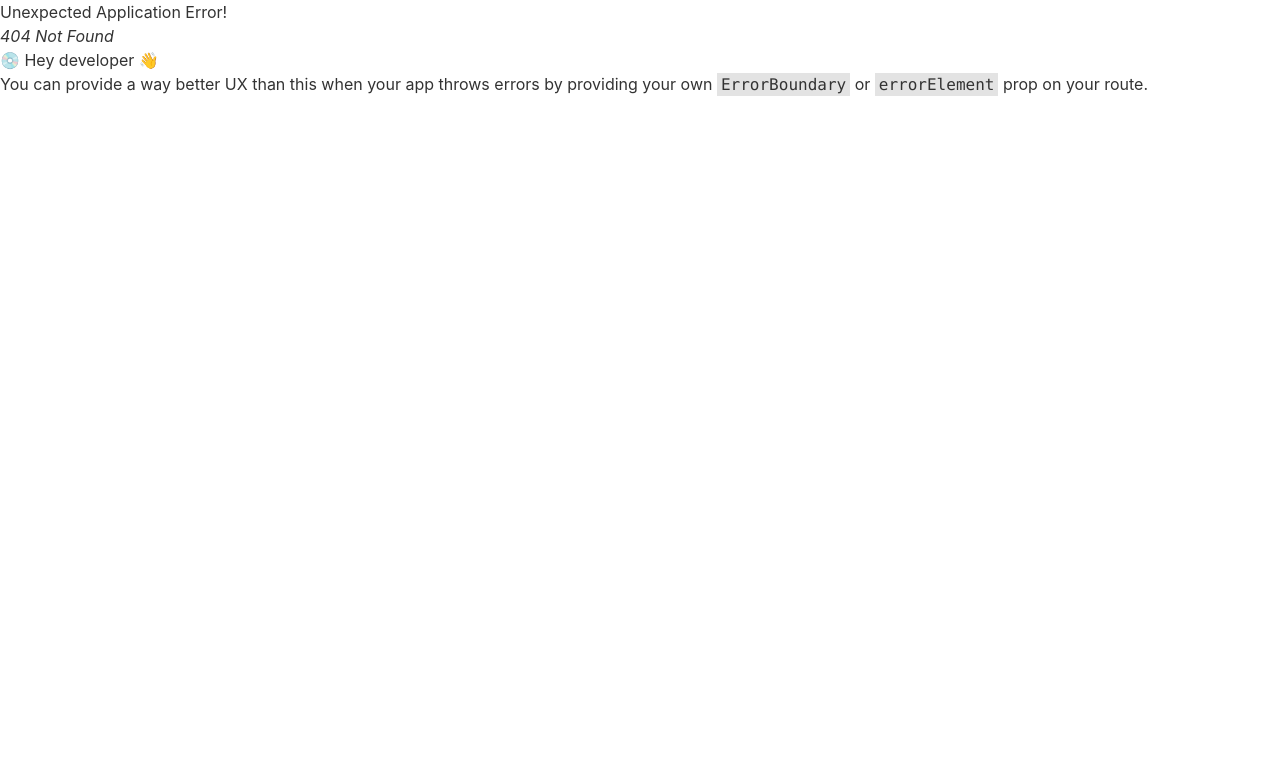
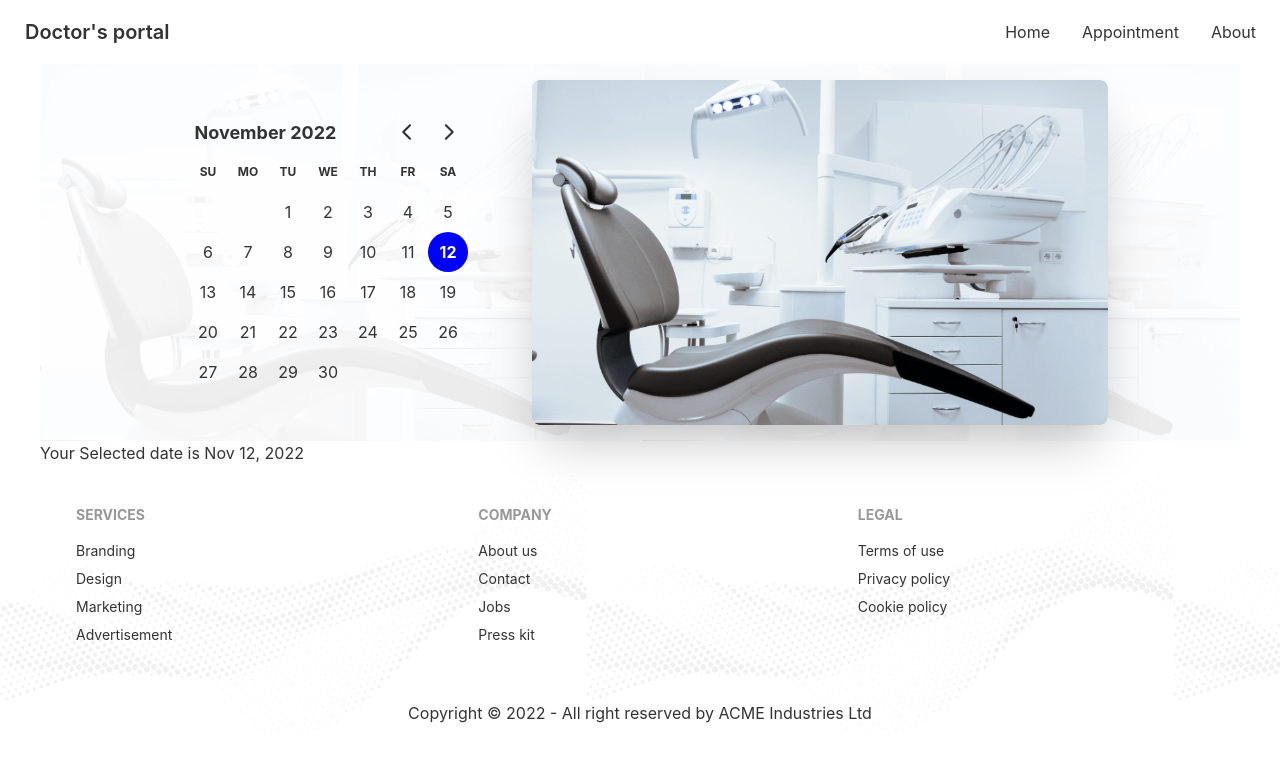
Before and after one commit to ashrafcse3/doctors-portal-client, a React (Create React App) app: page /appointment in a window 1280 px wide. Before the commit this address had no page. Shown: the top 762 px of the page. Built offline with nearby package versions, Linux system fonts and the light colour scheme.

Commit message:
designed appiontment banner

```diff
--- a/package.json
+++ b/package.json
@@ -8,7 +8,9 @@
     "@testing-library/react": "^13.4.0",
     "@testing-library/user-event": "^13.5.0",
     "daisyui": "^2.39.1",
+    "date-fns": "^2.29.3",
     "react": "^18.2.0",
+    "react-day-picker": "^8.3.6",
     "react-dom": "^18.2.0",
     "react-router-dom": "^6.4.3",
     "react-scripts": "5.0.1",
--- /dev/null
+++ b/src/Pages/Appointment/Appointment/Appointment.js
@@ -0,0 +1,19 @@
+import React, { useState } from 'react';
+import AppointmentBanner from '../AppointmentBanner/AppointmentBanner';
+import AvailableAppointments from '../AvailableAppointments/AvailableAppointments';
+
+const Appointment = () => {
+    const [dateSelected, setDateSelected] = useState(new Date());
+    return (
+        <div className='mx-auto max-w-[1200px]'>
+            <AppointmentBanner
+                dateSelected={dateSelected} setDateSelected={setDateSelected}
+            ></AppointmentBanner>
+            <AvailableAppointments
+                dateSelected={dateSelected}
+            ></AvailableAppointments>
+        </div>
+    );
+};
+
+export default Appointment;
--- /dev/null
+++ b/src/Pages/Appointment/AppointmentBanner/AppointmentBanner.js
@@ -0,0 +1,31 @@
+import React from 'react';
+import img from '../../../assets/images/chair.png';
+import bg_img from '../../../assets/images/bg.png';
+import { DayPicker } from 'react-day-picker';
+import 'react-day-picker/dist/style.css';
+
+const AppointmentBanner = ({ dateSelected, setDateSelected }) => {
+    return (
+        <div
+            style={{
+                background: `url(${bg_img})`,
+                backgroundSize: 'contain'
+            }}
+        >
+            <div className='hero'>
+                <div className=" top-40 hero-content flex-col lg:flex-row-reverse">
+                    <img alt='' src={img} className="max-w-xl rounded-lg shadow-2xl" />
+                    <div className='mr-8'>
+                        <DayPicker
+                            mode='single'
+                            selected={dateSelected}
+                            onSelect={setDateSelected}
+                        />
+                    </div>
+                </div>
+            </div>
+        </div>
+    );
+};
+
+export default AppointmentBanner;
--- /dev/null
+++ b/src/Pages/Appointment/AvailableAppointments/AvailableAppointments.js
@@ -0,0 +1,15 @@
+import { format } from 'date-fns';
+import React from 'react';
+
+const AvailableAppointments = ({ dateSelected }) => {
+    return (
+        <div>
+            {
+                dateSelected ? `Your Selected date is ${format(dateSelected, 'PP')}` : 'select a date'
+
+            }
+        </div>
+    );
+};
+
+export default AvailableAppointments;
--- a/src/Pages/Shared/Navbar/Navbar.js
+++ b/src/Pages/Shared/Navbar/Navbar.js
@@ -4,9 +4,9 @@ import { Link } from 'react-router-dom';
 const Navbar = () => {
     const menus =
         <Fragment>
-            <li><Link>Home</Link></li>
+            <li><Link to='/'>Home</Link></li>
+            <li><Link to='/appointment'>Appointment</Link></li>
             <li><Link>About</Link></li>
-            <li><Link>Appointment</Link></li>
         </Fragment>;
 
     return (
--- a/src/Router/Routes/Routes.js
+++ b/src/Router/Routes/Routes.js
@@ -1,5 +1,6 @@
 import { createBrowserRouter } from "react-router-dom";
 import Main from "../../Layouts/Main";
+import Appointment from "../../Pages/Appointment/Appointment/Appointment";
 import Home from "../../Pages/Home/Home/Home";
 
 export const router = createBrowserRouter([
@@ -11,6 +12,10 @@ export const router = createBrowserRouter([
                 path: '/',
                 element: <Home></Home>
             },
+            {
+                path: '/appointment',
+                element: <Appointment></Appointment>
+            }
         ],
     },
 ]);
```
Also changed, not shown: 1 other file (tests, documents, lock files or other folders).
